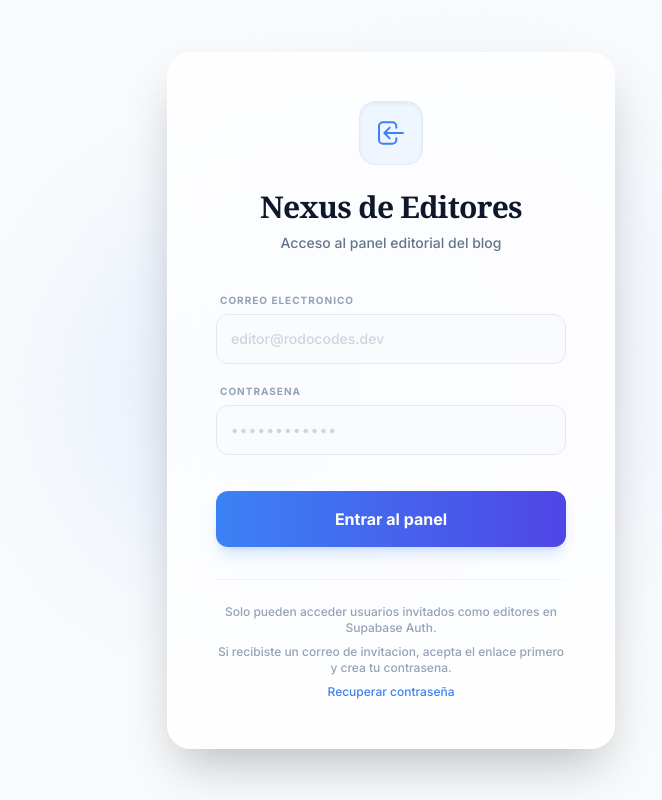
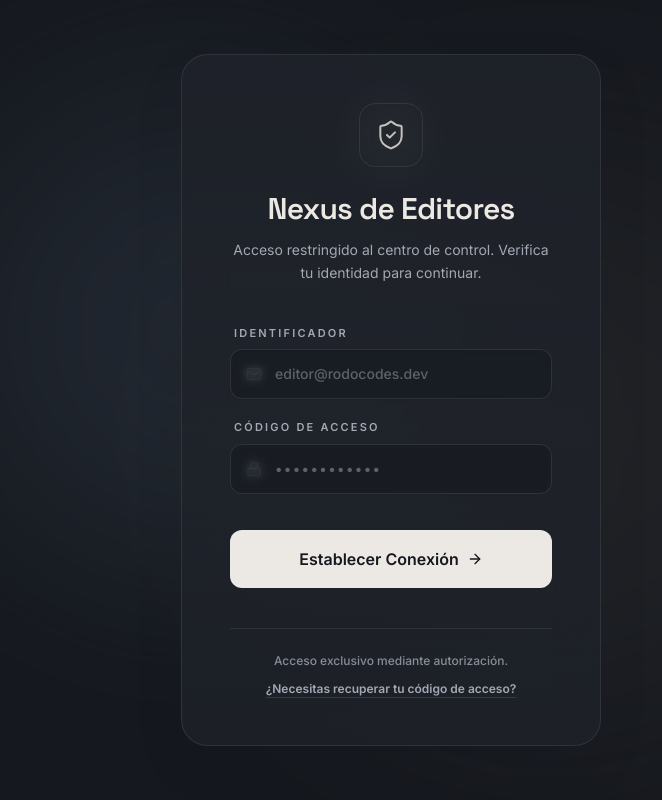
Before and after one commit to The-Afalion/portfolio-rodrigo, a Next.js app: page /blog/login in a window 1280 px wide. Shown: the whole page, without its empty margins (249-911 px from the left). Built offline with nearby package versions, Linux system fonts and the light colour scheme; no server answers.

Commit message:
Feat: rediseñar Login de editores con interfaz premium y glassmorfismo

```diff
--- a/src/app/blog/login/page.tsx
+++ b/src/app/blog/login/page.tsx
@@ -1,15 +1,15 @@
 "use client";
 
 import { Suspense, useEffect, useState } from 'react';
-import { motion } from 'framer-motion';
+import { motion, AnimatePresence } from 'framer-motion';
 import { useRouter, useSearchParams } from 'next/navigation';
 import { createClient } from '@/utils/supabase/client';
+import { Lock, Mail, Loader2, ArrowRight, ShieldCheck, AlertCircle } from 'lucide-react';
 
 function getSafeNextPath(next: string | null) {
   if (!next || !next.startsWith('/') || next.startsWith('//')) {
     return '/admin';
   }
-
   return next;
 }
 
@@ -29,13 +29,9 @@ function BlogLoginContent() {
     let mounted = true;
 
     async function checkSession() {
-      const {
-        data: { user },
-      } = await supabase.auth.getUser();
+      const { data: { user } } = await supabase.auth.getUser();
 
-      if (!mounted) {
-        return;
-      }
+      if (!mounted) return;
 
       if (user) {
         router.replace(nextPath);
@@ -45,9 +41,9 @@ function BlogLoginContent() {
 
       const errorParam = searchParams.get('error');
       if (errorParam === 'not_editor') {
-        setError('Tu cuenta existe, pero todavia no tiene permisos de editor del blog.');
+        setError('Tu cuenta existe, pero no tiene permisos editoriales asignados.');
       } else if (errorParam === 'auth_callback' || errorParam === 'auth_verify') {
-        setError('No se pudo completar el acceso desde el enlace de Supabase. Intenta iniciar sesion otra vez.');
+        setError('Enlace inválido o expirado. Por favor, intenta iniciar sesión de nuevo.');
       }
 
       setCheckingSession(false);
@@ -55,9 +51,7 @@ function BlogLoginContent() {
 
     checkSession();
 
-    return () => {
-      mounted = false;
-    };
+    return () => { mounted = false; };
   }, [nextPath, router, searchParams, supabase]);
 
   const handleSubmit = async (e: React.FormEvent) => {
@@ -72,7 +66,7 @@ function BlogLoginContent() {
 
     if (error) {
       setLoading(false);
-      setError('No se pudo iniciar sesion. Revisa el correo, la contrasena y que la invitacion del editor este aceptada.');
+      setError('Credenciales inválidas o invitación pendiente de aceptación.');
       return;
     }
 
@@ -81,78 +75,122 @@ function BlogLoginContent() {
   };
 
   return (
-    <main className="min-h-screen bg-[#f8fafc] text-slate-800 flex items-center justify-center p-4 font-sans relative overflow-hidden">
-      <div className="absolute top-1/4 left-1/4 w-96 h-96 bg-blue-100/50 rounded-full blur-3xl pointer-events-none" />
-      <div className="absolute bottom-1/4 right-1/4 w-[500px] h-[500px] bg-indigo-50/50 rounded-full blur-3xl pointer-events-none" />
+    <main className="relative min-h-screen flex items-center justify-center p-4 sm:p-8 overflow-hidden bg-background">
+      <div className="absolute inset-0 z-0 pointer-events-none">
+        <div className="absolute top-[10%] left-[15%] w-[40vw] h-[40vw] max-w-[500px] max-h-[500px] rounded-full bg-[var(--theme-glow-1)] blur-[100px] opacity-70" />
+        <div className="absolute bottom-[10%] right-[15%] w-[45vw] h-[45vw] max-w-[600px] max-h-[600px] rounded-full bg-[var(--theme-glow-2)] blur-[120px] opacity-70" />
+      </div>
 
       <motion.div
-        initial={{ opacity: 0, y: 20 }}
-        animate={{ opacity: 1, y: 0 }}
-        transition={{ duration: 0.6, ease: 'easeOut' }}
-        className="w-full max-w-md relative z-10"
+        initial={{ opacity: 0, scale: 0.96, y: 15 }}
+        animate={{ opacity: 1, scale: 1, y: 0 }}
+        transition={{ duration: 0.8, ease: [0.16, 1, 0.3, 1] }}
+        className="w-full max-w-[420px] relative z-10"
       >
-        <div className="bg-white/80 backdrop-blur-xl border border-white/50 shadow-2xl rounded-3xl p-8 sm:p-12">
-          <div className="text-center mb-10">
-            <div className="w-16 h-16 bg-blue-50 text-blue-500 rounded-2xl flex items-center justify-center mx-auto mb-6 shadow-inner border border-blue-100">
-              <svg className="w-8 h-8" fill="none" stroke="currentColor" viewBox="0 0 24 24">
-                <path strokeLinecap="round" strokeLinejoin="round" strokeWidth={1.5} d="M11 16l-4-4m0 0l4-4m-4 4h14m-5 4v1a3 3 0 01-3 3H6a3 3 0 01-3-3V7a3 3 0 013-3h7a3 3 0 013 3v1" />
-              </svg>
-            </div>
-            <h1 className="text-3xl font-serif font-bold text-slate-900 mb-2">Nexus de Editores</h1>
-            <p className="text-sm text-slate-500 font-medium">Acceso al panel editorial del blog</p>
+         <div className="surface-panel p-8 sm:p-12 relative overflow-hidden group">
+            <div className="absolute inset-0 bg-gradient-to-tr from-transparent via-white/5 to-transparent opacity-0 group-hover:opacity-100 transition-opacity duration-1000 pointer-events-none" />
+
+            <div className="text-center mb-10 relative">
+              <motion.div
+                initial={{ scale: 0.5, opacity: 0 }}
+                animate={{ scale: 1, opacity: 1 }}
+                transition={{ duration: 0.5, delay: 0.1, type: "spring", bounce: 0.4 }}
+                className="mx-auto w-16 h-16 bg-surface-elevated border border-border/80 rounded-2xl flex items-center justify-center mb-6 shadow-sm relative"
+              >
+                <div className="absolute inset-0 rounded-2xl bg-foreground/5 blur-xl"></div>
+                <ShieldCheck className="w-8 h-8 text-foreground/80 relative z-10" strokeWidth={1.5} />
+              </motion.div>
+
+              <h1 className="text-3xl font-display font-semibold tracking-tight text-foreground mb-3">
+                Nexus de Editores
+              </h1>
+              <p className="text-sm text-muted-foreground leading-relaxed">
+                Acceso restringido al centro de control. Verifica tu identidad para continuar.
+              </p>
             </div>
 
-          <form onSubmit={handleSubmit} className="flex flex-col gap-5">
-            <div className="flex flex-col gap-1.5">
-              <label className="text-[10px] font-bold uppercase tracking-widest text-slate-400 ml-1">Correo Electronico</label>
+            <form onSubmit={handleSubmit} className="flex flex-col gap-5 relative z-10">
+              <div className="flex flex-col gap-2">
+                <label className="text-[11px] font-semibold uppercase tracking-[0.2em] text-muted-foreground ml-1">
+                  Identificador
+                </label>
+                <div className="relative group/input">
+                  <Mail className="absolute left-4 top-1/2 -translate-y-1/2 w-4 h-4 text-muted-foreground group-focus-within/input:text-foreground transition-colors" />
                   <input
                     type="email"
                     value={email}
                     onChange={(e) => setEmail(e.target.value)}
                     placeholder="editor@rodocodes.dev"
                     required
-                className="bg-slate-50/50 border border-slate-200 rounded-xl p-3.5 text-slate-800 placeholder-slate-300 focus:outline-none focus:ring-2 focus:ring-blue-100 focus:border-blue-300 transition-all font-medium text-sm"
+                    className="w-full bg-background/50 border border-border/80 rounded-xl py-3.5 pl-11 pr-4 text-foreground placeholder:text-muted-foreground/50 focus:outline-none focus:border-foreground/30 focus:ring-1 focus:ring-foreground/20 transition-all font-medium text-sm backdrop-blur-sm shadow-sm"
                   />
                 </div>
-            <div className="flex flex-col gap-1.5">
-              <label className="text-[10px] font-bold uppercase tracking-widest text-slate-400 ml-1">Contrasena</label>
+              </div>
+
+              <div className="flex flex-col gap-2">
+                <div className="flex items-center justify-between ml-1">
+                  <label className="text-[11px] font-semibold uppercase tracking-[0.2em] text-muted-foreground">
+                    Código de Acceso
+                  </label>
+                </div>
+                <div className="relative group/input">
+                  <Lock className="absolute left-4 top-1/2 -translate-y-1/2 w-4 h-4 text-muted-foreground group-focus-within/input:text-foreground transition-colors" />
                   <input
                     type="password"
                     value={password}
                     onChange={(e) => setPassword(e.target.value)}
                     placeholder="••••••••••••"
                     required
-                className="bg-slate-50/50 border border-slate-200 rounded-xl p-3.5 text-slate-800 placeholder-slate-300 focus:outline-none focus:ring-2 focus:ring-blue-100 focus:border-blue-300 transition-all font-medium text-sm tracking-widest"
+                    className="w-full bg-background/50 border border-border/80 rounded-xl py-3.5 pl-11 pr-4 text-foreground placeholder:text-muted-foreground/50 focus:outline-none focus:border-foreground/30 focus:ring-1 focus:ring-foreground/20 transition-all font-medium text-sm tracking-widest backdrop-blur-sm shadow-sm"
                   />
+                </div>
               </div>
 
               <button
                 type="submit"
                 disabled={loading || checkingSession}
-              className="mt-4 bg-gradient-to-r from-blue-500 to-indigo-600 text-white p-4 rounded-xl font-bold shadow-lg shadow-blue-500/20 hover:shadow-blue-500/40 hover:-translate-y-0.5 transition-all disabled:opacity-50 disabled:cursor-not-allowed disabled:transform-none"
+                className="group mt-4 relative w-full flex items-center justify-center gap-2 bg-foreground text-background py-4 px-6 rounded-xl font-semibold overflow-hidden transition-all hover:bg-foreground/90 disabled:opacity-70 disabled:cursor-not-allowed border border-transparent shadow-sm"
               >
-              {checkingSession ? 'Comprobando acceso...' : loading ? 'Autenticando...' : 'Entrar al panel'}
+                {checkingSession ? (
+                  <Loader2 className="w-5 h-5 animate-spin" />
+                ) : loading ? (
+                  <Loader2 className="w-5 h-5 animate-spin text-background" />
+                ) : (
+                  <>
+                    <span>Establecer Conexión</span>
+                    <ArrowRight className="w-4 h-4 group-hover:translate-x-1 transition-transform" />
+                  </>
+                )}
               </button>
             </form>
 
+            <AnimatePresence>
               {error && (
                 <motion.div
-              initial={{ opacity: 0, scale: 0.95 }}
-              animate={{ opacity: 1, scale: 1 }}
-              className="mt-6 text-[13px] font-medium text-red-600 bg-red-50 p-4 border border-red-100 rounded-xl text-center"
+                  initial={{ opacity: 0, height: 0, y: -10 }}
+                  animate={{ opacity: 1, height: 'auto', y: 0 }}
+                  exit={{ opacity: 0, height: 0, y: -10 }}
+                  transition={{ duration: 0.3 }}
+                  className="mt-6"
                 >
-              <p>{error}</p>
+                  <div className="flex items-start gap-3 p-4 rounded-xl border bg-red-500/10 border-red-500/20 text-red-600 dark:text-red-400 shadow-sm backdrop-blur-sm">
+                    <AlertCircle className="w-4 h-4 shrink-0 mt-0.5" />
+                    <p className="text-sm font-medium leading-relaxed">{error}</p>
+                  </div>
                 </motion.div>
               )}
+            </AnimatePresence>
 
-          <div className="mt-8 text-center text-xs text-slate-400 font-medium border-t border-slate-100 pt-6 space-y-2">
-            <p>Solo pueden acceder usuarios invitados como editores en Supabase Auth.</p>
-            <p>Si recibiste un correo de invitacion, acepta el enlace primero y crea tu contrasena.</p>
-            <p>
-              <a href="/forgot-password" className="text-blue-500 hover:underline">
-                Recuperar contraseña
+            <div className="mt-10 pt-6 surface-divider flex flex-col items-center gap-3 text-center">
+              <p className="text-xs text-muted-foreground/80 font-medium">
+                Acceso exclusivo mediante autorización.
+              </p>
+              <a
+                href="/forgot-password"
+                className="text-xs font-semibold text-muted-foreground hover:text-foreground transition-colors underline decoration-border underline-offset-4 hover:decoration-foreground/50"
+              >
+                ¿Necesitas recuperar tu código de acceso?
               </a>
-            </p>
             </div>
          </div>
       </motion.div>
@@ -162,7 +200,7 @@ function BlogLoginContent() {
 
 export default function BlogLoginPage() {
   return (
-    <Suspense fallback={<main className="min-h-screen bg-[#f8fafc]" />}>
+    <Suspense fallback={<main className="min-h-screen bg-background" />}>
       <BlogLoginContent />
     </Suspense>
   );
```
Lines whose indentation alone changed are shown as unchanged.
